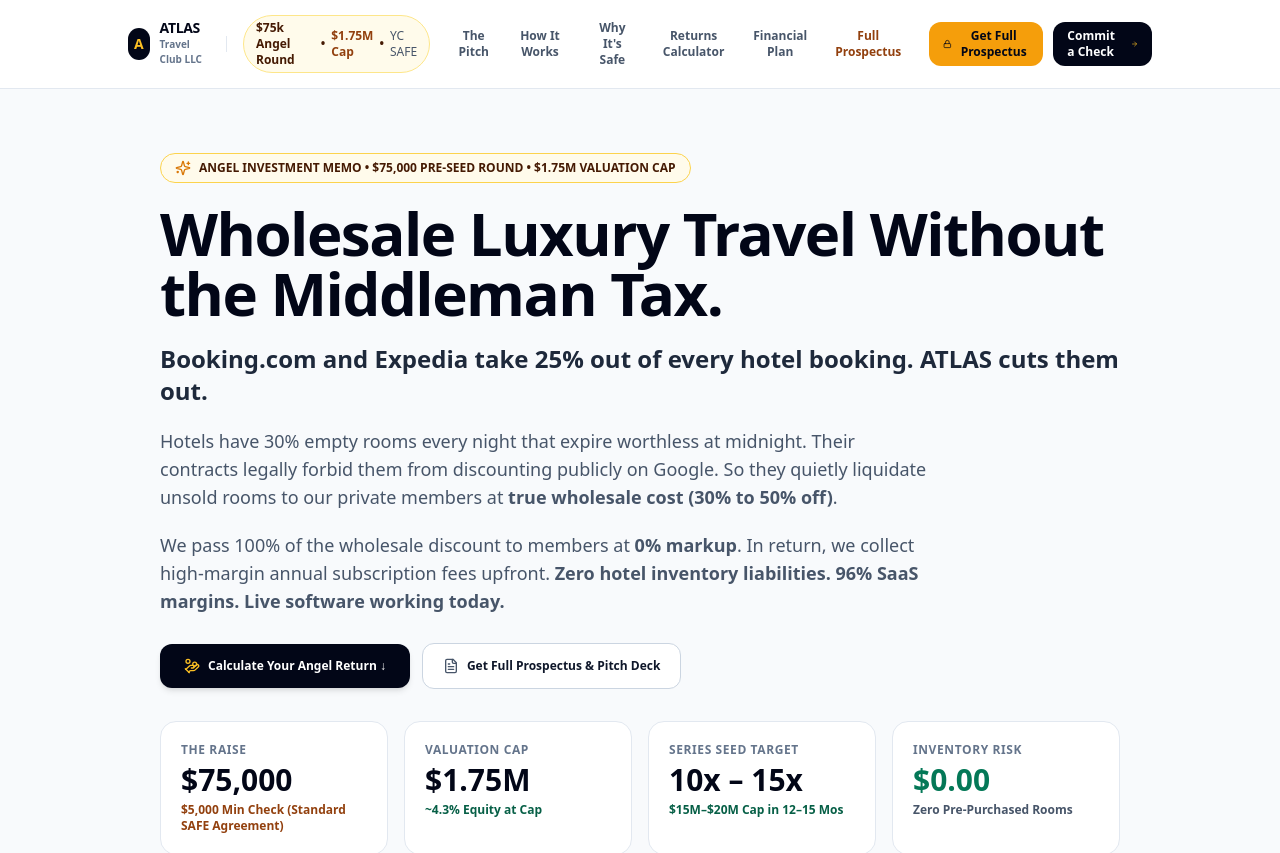
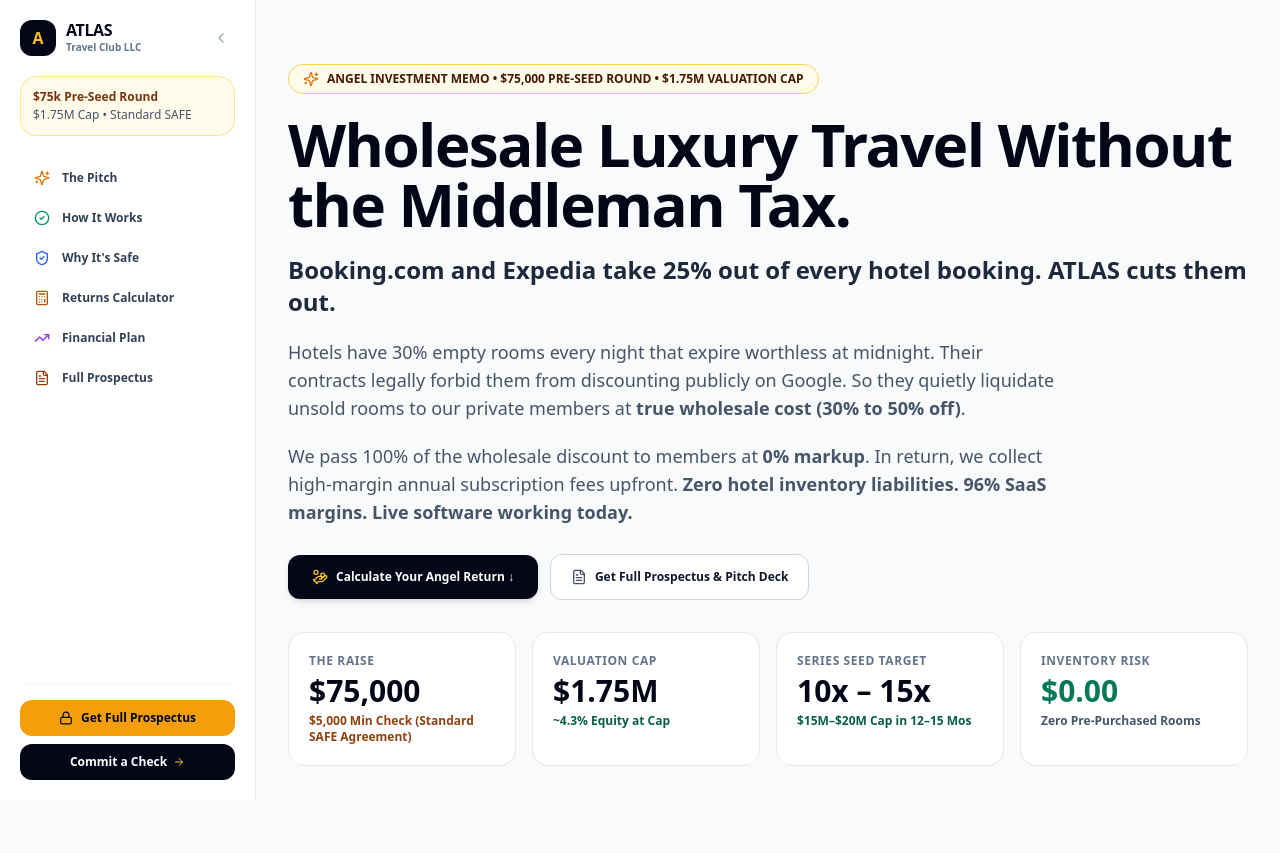
Before and after one commit to aiappsy/atlas-investor-portal, a Next.js app: page / in a window 1280 px wide. Shown: the top 853 px of the page. Built offline with nearby package versions, Linux system fonts and the light colour scheme.

Commit message:
Convert navigation into sticky collapsible sidebar with expandable icon rail and mobile drawer

```diff
--- a/src/app/page.tsx
+++ b/src/app/page.tsx
@@ -24,6 +24,7 @@
 
 export default function StandaloneInvestorApp() {
   const [mobileMenuOpen, setMobileMenuOpen] = useState(false);
+  const [sidebarCollapsed, setSidebarCollapsed] = useState(false);
 
   // Interactive Check Calculator State ($5k / $10k / $25k / $75k)
   const [selectedCheck, setSelectedCheck] = useState<5000 | 10000 | 25000 | 75000>(25000);
@@ -331,16 +332,12 @@
   ];
 
   return (
-    <div className="min-h-screen bg-slate-50 text-slate-900 font-sans selection:bg-amber-100 selection:text-amber-900">
-
-      {/* ========================================================= */}
-      {/* 1. TOP STICKY BAR: DEAL SNAPSHOT & NAVIGATION             */}
-      {/* ========================================================= */}
-      <header className="sticky top-0 z-40 bg-white/95 backdrop-blur-md border-b border-slate-200 px-4 sm:px-8 py-3.5">
-        <div className="max-w-5xl mx-auto flex items-center justify-between gap-4">
-
-          {/* Logo & Deal Tag */}
-          <div className="flex items-center gap-3">
+    <div className="min-h-screen bg-slate-50 text-slate-900 font-sans selection:bg-amber-100 selection:text-amber-900 flex flex-col lg:flex-row">
+
+      {/* ========================================================= */}
+      {/* MOBILE TOP BAR (Hidden on Desktop)                        */}
+      {/* ========================================================= */}
+      <header className="lg:hidden sticky top-0 z-40 bg-white/95 backdrop-blur-md border-b border-slate-200 px-4 py-3 flex items-center justify-between">
         <button onClick={() => scrollTo('hero')} className="flex items-center gap-2.5 text-left cursor-pointer">
           <div className="w-8 h-8 rounded-xl bg-slate-950 flex items-center justify-center text-amber-400 font-black text-sm shadow-xs">
             A
@@ -351,50 +348,170 @@
           </div>
         </button>
 
-            <span className="hidden md:inline-block h-4 w-px bg-slate-200 mx-1" />
-
-            <div className="hidden md:inline-flex items-center gap-1.5 px-3 py-1 rounded-full bg-amber-50 border border-amber-200 text-amber-950 text-xs font-bold">
-              <span>$75k Angel Round</span>
-              <span>•</span>
-              <span className="text-amber-800">$1.75M Cap</span>
-              <span>•</span>
-              <span className="text-slate-600 font-medium">YC SAFE</span>
-            </div>
-          </div>
-
-          {/* Desktop Links */}
-          <nav className="hidden lg:flex items-center gap-1 text-xs font-bold text-slate-600">
-            <button onClick={() => scrollTo('hero')} className="px-3 py-1.5 rounded-lg hover:text-slate-950 hover:bg-slate-100 transition-colors cursor-pointer">
-              The Pitch
-            </button>
-            <button onClick={() => scrollTo('how-it-works')} className="px-3 py-1.5 rounded-lg hover:text-slate-950 hover:bg-slate-100 transition-colors cursor-pointer">
-              How It Works
-            </button>
-            <button onClick={() => scrollTo('safety')} className="px-3 py-1.5 rounded-lg hover:text-slate-950 hover:bg-slate-100 transition-colors cursor-pointer">
-              Why It's Safe
-            </button>
-            <button onClick={() => scrollTo('calculator')} className="px-3 py-1.5 rounded-lg hover:text-slate-950 hover:bg-slate-100 transition-colors cursor-pointer">
-              Returns Calculator
-            </button>
-            <button onClick={() => scrollTo('financials')} className="px-3 py-1.5 rounded-lg hover:text-slate-950 hover:bg-slate-100 transition-colors cursor-pointer">
-              Financial Plan
-            </button>
-            <button onClick={() => scrollTo('dataroom')} className="px-3 py-1.5 rounded-lg hover:text-slate-950 hover:bg-slate-100 transition-colors cursor-pointer text-amber-800 font-bold">
-              Full Prospectus
+        <div className="flex items-center gap-2">
+          <button
+            onClick={() => scrollTo('dataroom')}
+            className="px-3 py-1.5 rounded-xl bg-amber-500 hover:bg-amber-600 text-slate-950 text-xs font-bold transition-all shadow-xs cursor-pointer"
+          >
+            Prospectus
+          </button>
+          <button
+            onClick={() => setMobileMenuOpen(!mobileMenuOpen)}
+            className="p-2 rounded-xl text-slate-700 hover:bg-slate-100 cursor-pointer"
+            aria-label="Toggle menu"
+          >
+            {mobileMenuOpen ? <X className="w-5 h-5" /> : <Menu className="w-5 h-5" />}
+          </button>
+        </div>
+      </header>
+
+      {/* Mobile Slide-Out Drawer */}
+      {mobileMenuOpen && (
+        <div className="lg:hidden fixed inset-0 z-50 bg-slate-950/70 backdrop-blur-xs flex justify-end">
+          <div className="w-72 max-w-[85vw] bg-white h-full p-6 space-y-6 shadow-2xl flex flex-col justify-between">
+            <div className="space-y-4">
+              <div className="flex items-center justify-between border-b border-slate-100 pb-3">
+                <div className="font-black text-slate-950 text-base">Navigation</div>
+                <button onClick={() => setMobileMenuOpen(false)} className="p-1 text-slate-400 hover:text-slate-700">
+                  <X className="w-5 h-5" />
+                </button>
+              </div>
+
+              <div className="p-3 rounded-2xl bg-amber-50 border border-amber-200 text-xs text-amber-950 font-bold space-y-1">
+                <div>$75,000 Angel Round</div>
+                <div className="text-amber-800">$1.75M Cap • YC SAFE</div>
+              </div>
+
+              <nav className="space-y-1 text-sm font-bold text-slate-700">
+                <button onClick={() => scrollTo('hero')} className="w-full flex items-center gap-2.5 px-3 py-2.5 rounded-xl hover:bg-slate-100 text-left">
+                  <Sparkles className="w-4 h-4 text-amber-600" />
+                  <span>The Pitch</span>
+                </button>
+                <button onClick={() => scrollTo('how-it-works')} className="w-full flex items-center gap-2.5 px-3 py-2.5 rounded-xl hover:bg-slate-100 text-left">
+                  <CheckCircle2 className="w-4 h-4 text-emerald-600" />
+                  <span>How It Works</span>
+                </button>
+                <button onClick={() => scrollTo('safety')} className="w-full flex items-center gap-2.5 px-3 py-2.5 rounded-xl hover:bg-slate-100 text-left">
+                  <ShieldCheck className="w-4 h-4 text-blue-600" />
+                  <span>Why It's Safe</span>
+                </button>
+                <button onClick={() => scrollTo('calculator')} className="w-full flex items-center gap-2.5 px-3 py-2.5 rounded-xl hover:bg-slate-100 text-left">
+                  <Calculator className="w-4 h-4 text-amber-700" />
+                  <span>Returns Calculator</span>
+                </button>
+                <button onClick={() => scrollTo('financials')} className="w-full flex items-center gap-2.5 px-3 py-2.5 rounded-xl hover:bg-slate-100 text-left">
+                  <TrendingUp className="w-4 h-4 text-purple-600" />
+                  <span>Financial Plan</span>
+                </button>
+                <button onClick={() => scrollTo('dataroom')} className="w-full flex items-center gap-2.5 px-3 py-2.5 rounded-xl bg-amber-50 text-amber-950 hover:bg-amber-100 text-left">
+                  <FileText className="w-4 h-4 text-amber-700" />
+                  <span>Full Prospectus</span>
                 </button>
               </nav>
-
-          {/* Right Action Buttons */}
-          <div className="flex items-center gap-2.5">
+            </div>
+
+            <div className="space-y-2 pt-4 border-t border-slate-100">
+              <a
+                href="mailto:executive@atlastravelclub.com?subject=ATLAS%20SAFE%20Investment%20Commitment"
+                className="w-full py-3 rounded-xl bg-slate-950 hover:bg-slate-800 text-white font-black text-xs transition-all shadow-xs flex items-center justify-center gap-2"
+              >
+                <span>Commit a Check</span>
+                <ArrowRight className="w-3.5 h-3.5 text-amber-400" />
+              </a>
+            </div>
+          </div>
+        </div>
+      )}
+
+      {/* ========================================================= */}
+      {/* DESKTOP COLLAPSIBLE SIDEBAR NAVIGATION (Sticky Left)      */}
+      {/* ========================================================= */}
+      <aside
+        className={`hidden lg:flex flex-col justify-between sticky top-0 h-screen z-40 bg-white border-r border-slate-200 transition-all duration-300 shrink-0 ${
+          sidebarCollapsed ? 'w-20 p-3 items-center' : 'w-64 p-5'
+        }`}
+      >
+        {/* Top: Logo & Collapse Button */}
+        <div className="space-y-5 w-full">
+          <div className="flex items-center justify-between gap-2">
+            {!sidebarCollapsed ? (
+              <button onClick={() => scrollTo('hero')} className="flex items-center gap-2.5 text-left cursor-pointer">
+                <div className="w-9 h-9 rounded-xl bg-slate-950 flex items-center justify-center text-amber-400 font-black text-base shadow-xs shrink-0">
+                  A
+                </div>
+                <div>
+                  <div className="font-black text-slate-950 text-base tracking-tight leading-none">ATLAS</div>
+                  <div className="text-[10px] font-bold text-slate-500 mt-0.5">Travel Club LLC</div>
+                </div>
+              </button>
+            ) : (
+              <button onClick={() => scrollTo('hero')} className="w-10 h-10 rounded-xl bg-slate-950 flex items-center justify-center text-amber-400 font-black text-base shadow-xs mx-auto">
+                A
+              </button>
+            )}
+
+            {/* Collapse / Expand Toggle Button */}
+            <button
+              onClick={() => setSidebarCollapsed(!sidebarCollapsed)}
+              className="p-1.5 rounded-lg text-slate-400 hover:text-slate-800 hover:bg-slate-100 transition-colors cursor-pointer"
+              title={sidebarCollapsed ? 'Expand sidebar' : 'Collapse sidebar'}
+              aria-label="Toggle sidebar"
+            >
+              {sidebarCollapsed ? <ChevronRight className="w-4 h-4" /> : <ChevronLeft className="w-4 h-4" />}
+            </button>
+          </div>
+
+          {/* Deal Badge (Expanded Only) */}
+          {!sidebarCollapsed && (
+            <div className="p-3 rounded-2xl bg-amber-50 border border-amber-200 text-xs text-amber-950 space-y-0.5">
+              <div className="font-black text-amber-900">$75k Pre-Seed Round</div>
+              <div className="text-slate-600 font-medium">$1.75M Cap • Standard SAFE</div>
+            </div>
+          )}
+
+          {/* Navigation Links */}
+          <nav className="space-y-1 w-full pt-1">
+            {[
+              { id: 'hero', label: 'The Pitch', icon: Sparkles, color: 'text-amber-600' },
+              { id: 'how-it-works', label: 'How It Works', icon: CheckCircle2, color: 'text-emerald-600' },
+              { id: 'safety', label: "Why It's Safe", icon: ShieldCheck, color: 'text-blue-600' },
+              { id: 'calculator', label: 'Returns Calculator', icon: Calculator, color: 'text-amber-700' },
+              { id: 'financials', label: 'Financial Plan', icon: TrendingUp, color: 'text-purple-600' },
+              { id: 'dataroom', label: 'Full Prospectus', icon: FileText, color: 'text-amber-800' }
+            ].map((item) => {
+              const Icon = item.icon;
+              return (
+                <button
+                  key={item.id}
+                  onClick={() => scrollTo(item.id)}
+                  title={sidebarCollapsed ? item.label : undefined}
+                  className={`w-full flex items-center rounded-xl font-bold text-xs transition-all cursor-pointer ${
+                    sidebarCollapsed
+                      ? 'justify-center p-3 hover:bg-slate-100 text-slate-700'
+                      : 'gap-3 px-3.5 py-2.5 hover:bg-slate-100 text-slate-700 hover:text-slate-950 text-left'
+                  }`}
+                >
+                  <Icon className={`w-4 h-4 shrink-0 ${item.color}`} />
+                  {!sidebarCollapsed && <span>{item.label}</span>}
+                </button>
+              );
+            })}
+          </nav>
+        </div>
+
+        {/* Bottom: Action Buttons */}
+        <div className="space-y-2 w-full pt-4 border-t border-slate-100">
+          {!sidebarCollapsed ? (
+            <>
               {signedData ? (
-              <div className="inline-flex items-center gap-1.5 px-3 py-1.5 rounded-full bg-emerald-50 border border-emerald-200 text-emerald-900 text-xs font-bold">
-                <ShieldCheck className="w-3.5 h-3.5 text-emerald-600" />
-                <span>Access Unlocked</span>
+                <div className="flex items-center gap-2 p-2 rounded-xl bg-emerald-50 border border-emerald-200 text-emerald-900 text-xs font-bold">
+                  <ShieldCheck className="w-4 h-4 text-emerald-600 shrink-0" />
+                  <span className="truncate">Access Unlocked</span>
                 </div>
               ) : (
                 <button
                   onClick={() => scrollTo('dataroom')}
-                className="inline-flex items-center gap-1.5 px-3.5 py-1.5 rounded-xl bg-amber-500 hover:bg-amber-600 text-slate-950 text-xs font-black transition-all shadow-xs cursor-pointer"
+                  className="w-full py-2.5 rounded-xl bg-amber-500 hover:bg-amber-600 text-slate-950 text-xs font-black transition-all shadow-xs flex items-center justify-center gap-2 cursor-pointer"
                 >
                   <Lock className="w-3.5 h-3.5" />
                   <span>Get Full Prospectus</span>
@@ -402,40 +519,38 @@
               )}
 
               <a
-              href="mailto:executive@atlastravelclub.com?subject=ATLAS%20SAFE%20Investment%20Inquiry"
-              className="px-3.5 py-1.5 rounded-xl bg-slate-950 hover:bg-slate-800 text-white text-xs font-bold transition-all shadow-xs flex items-center gap-1.5"
+                href="mailto:executive@atlastravelclub.com?subject=ATLAS%20SAFE%20Investment%20Commitment"
+                className="w-full py-2.5 rounded-xl bg-slate-950 hover:bg-slate-800 text-white text-xs font-bold transition-all shadow-xs flex items-center justify-center gap-1.5"
               >
                 <span>Commit a Check</span>
                 <ArrowRight className="w-3 h-3 text-amber-400" />
               </a>
-
-            {/* Mobile Hamburger */}
-            <button
-              onClick={() => setMobileMenuOpen(!mobileMenuOpen)}
-              className="lg:hidden p-2 rounded-xl text-slate-700 hover:bg-slate-100 cursor-pointer"
-              aria-label="Toggle menu"
-            >
-              {mobileMenuOpen ? <X className="w-5 h-5" /> : <Menu className="w-5 h-5" />}
-            </button>
-          </div>
-        </div>
-
-        {/* Mobile Nav */}
-        {mobileMenuOpen && (
-          <div className="lg:hidden border-t border-slate-200 mt-3 pt-3 pb-2 space-y-1 text-sm font-bold text-slate-800">
-            <button onClick={() => scrollTo('hero')} className="w-full text-left px-3 py-2 rounded-lg hover:bg-slate-100">The Pitch</button>
-            <button onClick={() => scrollTo('how-it-works')} className="w-full text-left px-3 py-2 rounded-lg hover:bg-slate-100">How It Works &amp; Real Savings</button>
-            <button onClick={() => scrollTo('safety')} className="w-full text-left px-3 py-2 rounded-lg hover:bg-slate-100">Why Your Money Is Safe</button>
-            <button onClick={() => scrollTo('calculator')} className="w-full text-left px-3 py-2 rounded-lg hover:bg-slate-100">Angel Returns Calculator</button>
-            <button onClick={() => scrollTo('financials')} className="w-full text-left px-3 py-2 rounded-lg hover:bg-slate-100">Runway &amp; Financial Model</button>
-            <button onClick={() => scrollTo('dataroom')} className="w-full text-left px-3 py-2 rounded-lg hover:bg-slate-100 text-amber-800">📄 Full Prospectus &amp; Pitch Deck</button>
-          </div>
-        )}
-      </header>
-
-      {/* ========================================================= */}
-      {/* 2. HERO: WHOLESALE LUXURY TRAVEL WITHOUT MIDDLEMEN        */}
-      {/* ========================================================= */}
+            </>
+          ) : (
+            <div className="flex flex-col items-center gap-2">
+              <button
+                onClick={() => scrollTo('dataroom')}
+                title="Get Full Prospectus"
+                className="w-10 h-10 rounded-xl bg-amber-500 hover:bg-amber-600 text-slate-950 flex items-center justify-center shadow-xs cursor-pointer"
+              >
+                <Lock className="w-4 h-4" />
+              </button>
+              <a
+                href="mailto:executive@atlastravelclub.com?subject=ATLAS%20SAFE%20Investment%20Commitment"
+                title="Commit a Check"
+                className="w-10 h-10 rounded-xl bg-slate-950 hover:bg-slate-800 text-white flex items-center justify-center shadow-xs"
+              >
+                <ArrowRight className="w-4 h-4 text-amber-400" />
+              </a>
+            </div>
+          )}
+        </div>
+      </aside>
+
+      {/* ========================================================= */}
+      {/* MAIN CONTENT CONTAINER                                    */}
+      {/* ========================================================= */}
+      <div className="flex-1 min-w-0">
         <main className="max-w-5xl mx-auto px-4 sm:px-8 py-10 sm:py-16 space-y-16 sm:space-y-24">
 
         <section id="hero" className="space-y-8 scroll-mt-24">
@@ -1310,6 +1425,7 @@
         </footer>
 
         </main>
+      </div>
 
       {/* ========================================================= */}
       {/* DIGITAL NDA SIGNATURE MODAL                                */}
```
Lines whose indentation alone changed are shown as unchanged.
